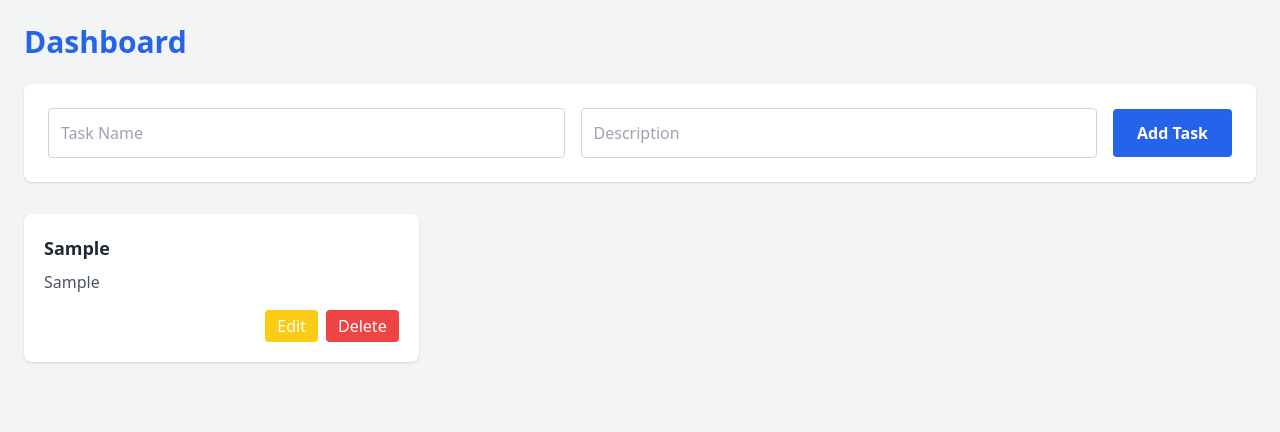
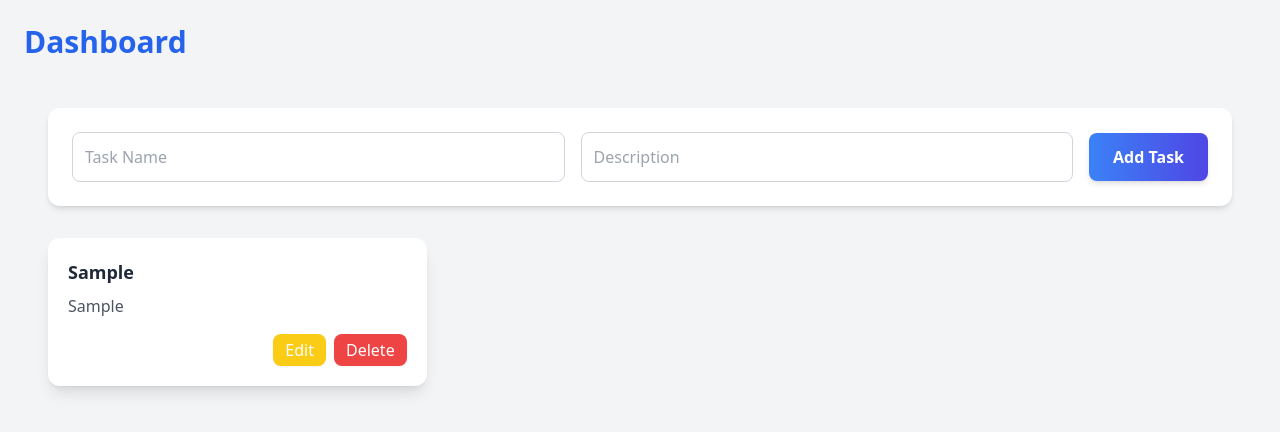
Before and after one commit to w53434129-cmyk/task-manager-app, a Next.js app in the folder frontend/: page /dashboard in a window 1280 px wide. Both pictures are taken after typing "Sample", "Sample" into the empty fields and a click on the button "Add Task". Shown: the top 432 px of the page. Built offline with nearby package versions, Linux system fonts and the light colour scheme.

Commit message:
Update TaskList.js

```diff
--- a/frontend/src/components/TaskList.js
+++ b/frontend/src/components/TaskList.js
@@ -1,4 +1,5 @@
 import { useState } from "react";
+import { motion, AnimatePresence } from "framer-motion";
 
 export default function TaskList() {
   const [tasks, setTasks] = useState([]); // start empty
@@ -22,26 +23,26 @@ export default function TaskList() {
     setTasks(tasks.map((task) => (task.id === id ? { ...task, ...updatedTask } : task)));
 
   return (
-    <div className="max-w-7xl mx-auto">
+    <div className="max-w-7xl mx-auto p-6">
       {/* Add Task Form */}
-      <div className="mb-8 p-6 bg-white rounded-lg shadow flex flex-col md:flex-row gap-4 items-center">
+      <div className="mb-8 p-6 bg-white rounded-xl shadow-md flex flex-col md:flex-row gap-4 items-center">
         <input
           type="text"
           value={newTask.title}
           onChange={(e) => setNewTask({ ...newTask, title: e.target.value })}
           placeholder="Task Name"
-          className="flex-1 p-3 border border-gray-300 rounded focus:ring-2 focus:ring-blue-500 focus:outline-none"
+          className="flex-1 p-3 border border-gray-300 rounded-lg focus:ring-2 focus:ring-gradientBlue focus:outline-none transition"
         />
         <input
           type="text"
           value={newTask.description}
           onChange={(e) => setNewTask({ ...newTask, description: e.target.value })}
           placeholder="Description"
-          className="flex-1 p-3 border border-gray-300 rounded focus:ring-2 focus:ring-blue-500 focus:outline-none"
+          className="flex-1 p-3 border border-gray-300 rounded-lg focus:ring-2 focus:ring-gradientBlue focus:outline-none transition"
         />
         <button
           onClick={addTask}
-          className="bg-blue-600 hover:bg-blue-700 text-white font-semibold px-6 py-3 rounded transition"
+          className="bg-gradient-to-r from-blue-500 to-indigo-600 hover:from-indigo-600 hover:to-blue-500 text-white font-semibold px-6 py-3 rounded-lg shadow-md transform hover:scale-105 transition"
         >
           Add Task
         </button>
@@ -68,26 +69,35 @@ export default function TaskList() {
           <p className="text-gray-400 max-w-xs">
             Your task list is empty. Start by adding your first task using the form above.
           </p>
-          <p className="text-blue-600 font-medium">Add your first task now!</p>
+          <p className="text-gradientBlue font-medium">Add your first task now!</p>
         </div>
       ) : (
-        // Tasks Grid
+        // Tasks Grid with animation
         <div className="grid grid-cols-1 sm:grid-cols-2 lg:grid-cols-3 gap-6">
+          <AnimatePresence>
             {tasks.map((task) => (
+              <motion.div
+                key={task.id}
+                initial={{ opacity: 0, y: 20 }}
+                animate={{ opacity: 1, y: 0 }}
+                exit={{ opacity: 0, y: -20 }}
+                transition={{ duration: 0.3 }}
+              >
                 <TaskCard
-              key={task.id}
                   task={task}
                   deleteTask={deleteTask}
                   updateTask={updateTask}
                 />
+              </motion.div>
             ))}
+          </AnimatePresence>
         </div>
       )}
     </div>
   );
 }
 
-// Task Card Component
+// Individual Task Card
 function TaskCard({ task, deleteTask, updateTask }) {
   const [isEditing, setIsEditing] = useState(false);
   const [editedTask, setEditedTask] = useState({ title: task.title, description: task.description });
@@ -99,31 +109,31 @@ function TaskCard({ task, deleteTask, updateTask }) {
   };
 
   return (
-    <div className="bg-white rounded-lg shadow hover:shadow-xl transition p-5 flex flex-col justify-between">
+    <div className="bg-white rounded-xl shadow-lg p-5 flex flex-col justify-between hover:shadow-2xl transition transform hover:-translate-y-1">
       {isEditing ? (
         <div className="flex flex-col gap-3">
           <input
             type="text"
             value={editedTask.title}
             onChange={(e) => setEditedTask({ ...editedTask, title: e.target.value })}
-            className="p-2 border border-gray-300 rounded focus:ring-2 focus:ring-blue-500 focus:outline-none"
+            className="p-2 border border-gray-300 rounded-lg focus:ring-2 focus:ring-gradientBlue focus:outline-none transition"
           />
           <textarea
             value={editedTask.description}
             onChange={(e) => setEditedTask({ ...editedTask, description: e.target.value })}
-            className="p-2 border border-gray-300 rounded focus:ring-2 focus:ring-blue-500 focus:outline-none"
+            className="p-2 border border-gray-300 rounded-lg focus:ring-2 focus:ring-gradientBlue focus:outline-none transition"
             rows={3}
           />
           <div className="flex justify-end gap-2">
             <button
               onClick={save}
-              className="bg-green-500 hover:bg-green-600 text-white px-3 py-1 rounded transition"
+              className="bg-gradient-to-r from-green-400 to-green-500 hover:from-green-500 hover:to-green-600 text-white px-3 py-1 rounded-lg shadow-md transform hover:scale-105 transition"
             >
               Save
             </button>
             <button
               onClick={() => setIsEditing(false)}
-              className="bg-gray-300 hover:bg-gray-400 px-3 py-1 rounded transition"
+              className="bg-gray-200 hover:bg-gray-300 px-3 py-1 rounded-lg transition"
             >
               Cancel
             </button>
@@ -138,13 +148,13 @@ function TaskCard({ task, deleteTask, updateTask }) {
           <div className="flex justify-end gap-2">
             <button
               onClick={() => setIsEditing(true)}
-              className="bg-yellow-400 hover:bg-yellow-500 text-white px-3 py-1 rounded transition"
+              className="bg-yellow-400 hover:bg-yellow-500 text-white px-3 py-1 rounded-lg shadow-sm transition transform hover:scale-105"
             >
               Edit
             </button>
             <button
               onClick={() => deleteTask(task.id)}
-              className="bg-red-500 hover:bg-red-600 text-white px-3 py-1 rounded transition"
+              className="bg-red-500 hover:bg-red-600 text-white px-3 py-1 rounded-lg shadow-sm transition transform hover:scale-105"
             >
               Delete
             </button>
```
Lines whose indentation alone changed are shown as unchanged.
